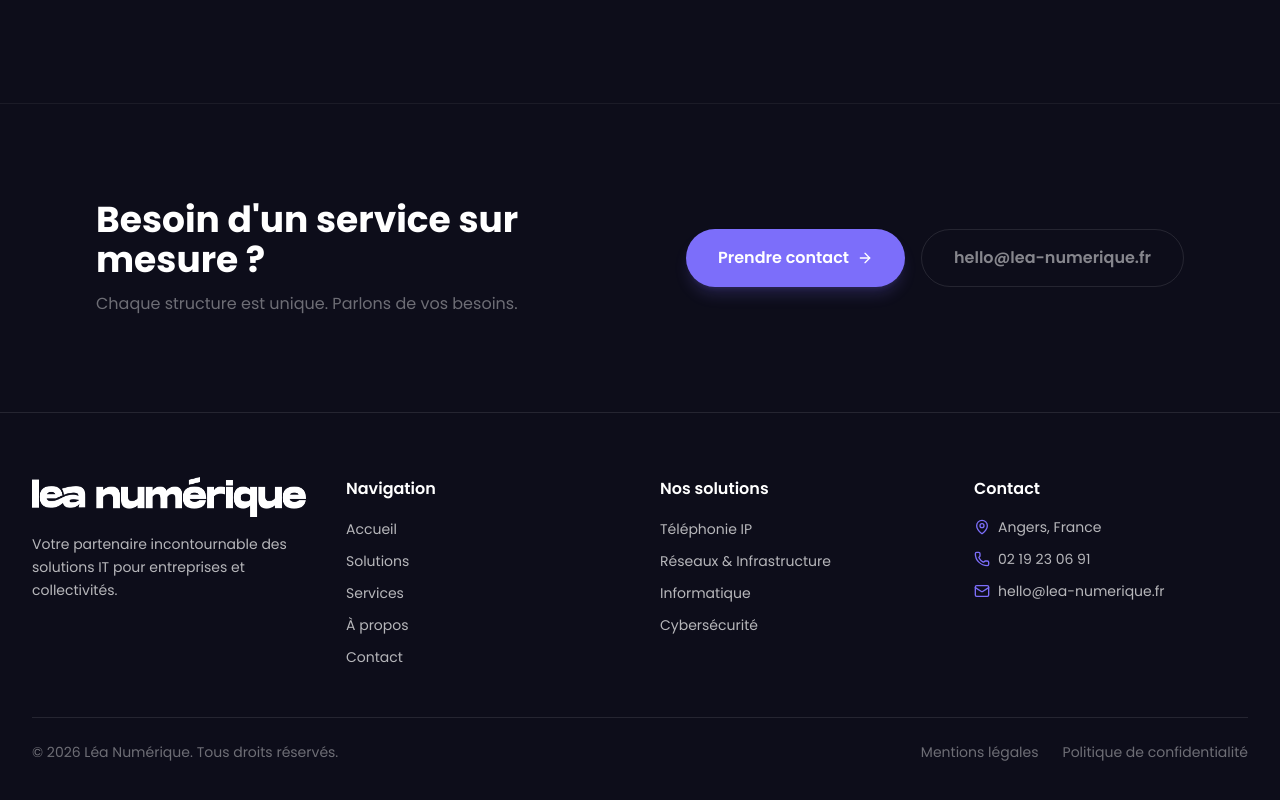
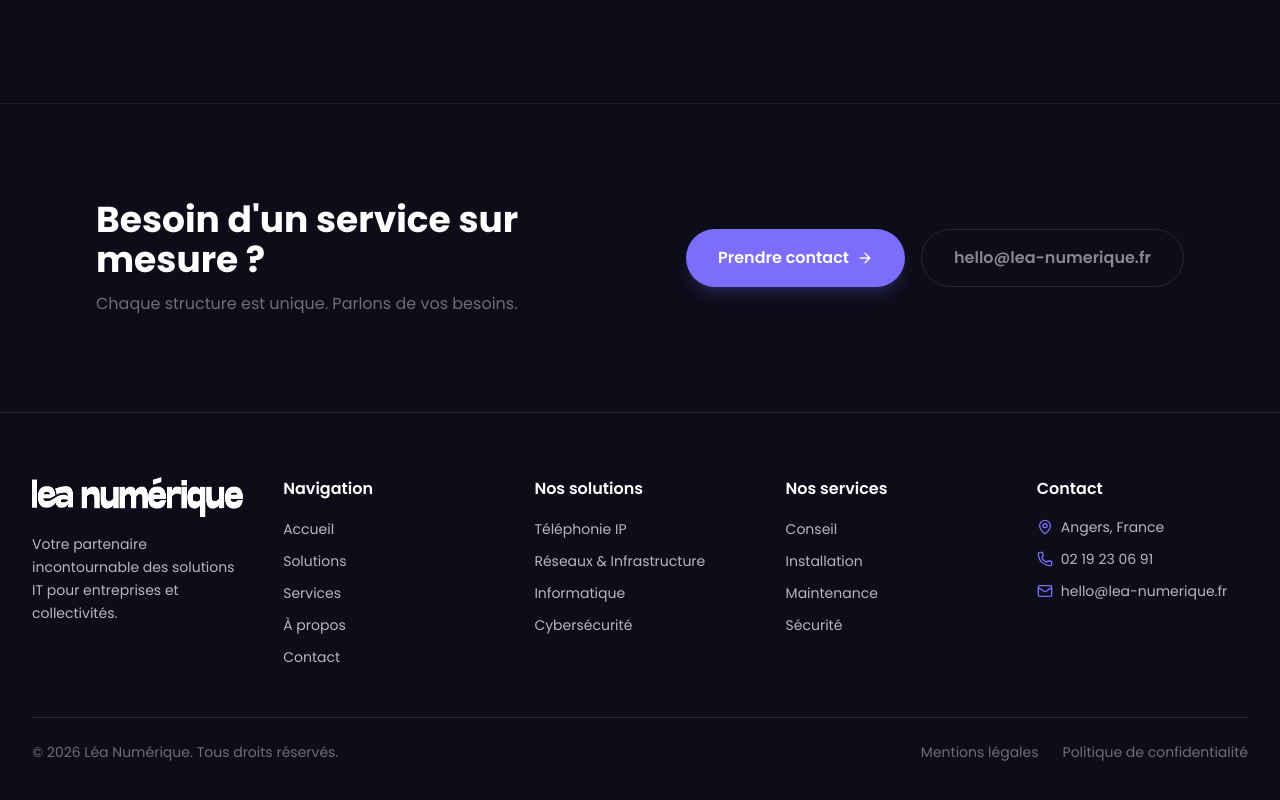
Before and after one commit to Quentindurant/Lea-Numerique, a Next.js app: page /services in a window 1280 px wide. Shown: the part 3588-4388 px from the top of the page. Built offline with nearby package versions, Linux system fonts and the light colour scheme.

Commit message:
fix footer redirection

```diff
--- a/src/app/services/page.tsx
+++ b/src/app/services/page.tsx
@@ -16,6 +16,7 @@ const services = [
 
   {
     id: "01",
+    slug: "conseil",
     Icon: MessageSquare,
     title: "Conseil & Accompagnement",
     tagline: "Des choix éclairés pour votre organisation.",
@@ -33,6 +34,7 @@ const services = [
   },
   {
     id: "02",
+    slug: "installation",
     Icon: Wrench,
     title: "Installation & Déploiement",
     tagline: "On s'occupe de tout, du câble au cloud.",
@@ -50,6 +52,7 @@ const services = [
   },
     {
     id: "03",
+    slug: "maintenance",
     Icon: Cpu,
     title: "Maintenance & Support",
     tagline: "Réactif quand vous en avez besoin.",
@@ -67,6 +70,7 @@ const services = [
   },
   {
     id: "04",
+    slug: "securite",
     Icon: ShieldCheck,
     title: "Sécurité & Protection",
     tagline: "Votre sécurité n'est pas négociable.",
@@ -115,7 +119,7 @@ export default function Services() {
         const { Icon } = service;
         const isEven = index % 2 === 0;
         return (
-          <div key={service.id} className="border-t border-white/[0.06]">
+          <div key={service.id} id={service.slug} className="border-t border-white/[0.06] scroll-mt-24">
             <div className="max-w-6xl mx-auto px-6 lg:px-8 py-20 lg:py-28">
               <div
                 className={`grid grid-cols-1 lg:grid-cols-2 gap-16 items-center ${
--- a/src/app/solutions/page.tsx
+++ b/src/app/solutions/page.tsx
@@ -9,9 +9,10 @@ export const metadata: Metadata = {
   description: "Nos solutions IT : téléphonie IP, réseaux & infrastructure, informatique et cybersécurité.",
 };
 
-const solutions: { id: string; title: string; subtitle: string; icon: LucideIcon; image: string; description: string; features: string[]; partners: string[] }[] = [
+const solutions: { id: string; slug: string; title: string; subtitle: string; icon: LucideIcon; image: string; description: string; features: string[]; partners: string[] }[] = [
   {
     id: "01",
+    slug: "telephonie",
     title: "Téléphonie IP",
     subtitle: "Communiquez sans limites",
     icon: PhoneCall,
@@ -30,6 +31,7 @@ const solutions: { id: string; title: string; subtitle: string; icon: LucideIcon
   },
   {
     id: "02",
+    slug: "reseaux",
     title: "Réseaux & Infrastructure",
     subtitle: "Connectez, sécurisez, performez",
     icon: Network,
@@ -48,6 +50,7 @@ const solutions: { id: string; title: string; subtitle: string; icon: LucideIcon
   },
   {
     id: "03",
+    slug: "informatique",
     title: "Informatique",
     subtitle: "Des outils fiables pour vos équipes",
     icon: Laptop,
@@ -66,6 +69,7 @@ const solutions: { id: string; title: string; subtitle: string; icon: LucideIcon
   },
   {
     id: "04",
+    slug: "cybersecurite",
     title: "Cybersécurité",
     subtitle: "Protégez ce qui compte vraiment",
     icon: ShieldCheck,
@@ -112,7 +116,7 @@ export default function Solutions() {
 
       {/* Solutions — sections aérées */}
       {solutions.map((solution, index) => (
-        <div key={solution.id} className="border-t border-white/[0.06]">
+        <div key={solution.id} id={solution.slug} className="border-t border-white/[0.06] scroll-mt-24">
           <div className="max-w-6xl mx-auto px-6 lg:px-8 py-24 lg:py-32">
             <div className={`grid grid-cols-1 lg:grid-cols-2 gap-16 lg:gap-24 items-center ${index % 2 !== 0 ? "lg:[&>*:first-child]:order-2" : ""}`}>
 
--- a/src/components/Footer.tsx
+++ b/src/components/Footer.tsx
@@ -6,7 +6,7 @@ export default function Footer() {
   return (
     <footer className="bg-[#0D0D1A] border-t border-white/10">
       <div className="max-w-7xl mx-auto px-4 sm:px-6 lg:px-8 py-16">
-        <div className="grid grid-cols-1 md:grid-cols-4 gap-10">
+        <div className="grid grid-cols-1 sm:grid-cols-2 lg:grid-cols-5 gap-10">
           {/* Brand */}
           <div className="md:col-span-1">
             <Image
@@ -49,13 +49,39 @@ export default function Footer() {
           <div>
             <h3 className="text-white font-semibold mb-4">Nos solutions</h3>
             <ul className="space-y-2">
-              {["Téléphonie IP", "Réseaux & Infrastructure", "Informatique", "Cybersécurité"].map((item) => (
-                <li key={item}>
+              {[
+                { href: "/solutions#telephonie", label: "Téléphonie IP" },
+                { href: "/solutions#reseaux", label: "Réseaux & Infrastructure" },
+                { href: "/solutions#informatique", label: "Informatique" },
+                { href: "/solutions#cybersecurite", label: "Cybersécurité" },
+              ].map((link) => (
+                <li key={link.href}>
                   <Link
-                    href="/solutions"
+                    href={link.href}
                     className="text-white/70 hover:text-[#7C6EFA] text-sm transition-colors"
                   >
-                    {item}
+                    {link.label}
+                  </Link>
+                </li>
+              ))}
+            </ul>
+          </div>
+          {/* Services */}
+          <div>
+            <h3 className="text-white font-semibold mb-4">Nos services</h3>
+            <ul className="space-y-2">
+              {[
+                { href: "/services#conseil", label: "Conseil" },
+                { href: "/services#installation", label: "Installation" },
+                { href: "/services#maintenance", label: "Maintenance" },
+                { href: "/services#securite", label: "Sécurité" },
+              ].map((link) => (
+                <li key={link.href}>
+                  <Link
+                    href={link.href}
+                    className="text-white/70 hover:text-[#7C6EFA] text-sm transition-colors"
+                  >
+                    {link.label}
                   </Link>
                 </li>
               ))}
--- a/src/components/sections/ServiceCards.tsx
+++ b/src/components/sections/ServiceCards.tsx
@@ -6,9 +6,10 @@ import { PhoneCall, Network, Laptop, ShieldCheck, ArrowRight } from "lucide-reac
 import type { LucideIcon } from "lucide-react";
 import { useScrollReveal } from "@/hooks/useScrollReveal";
 
-const solutions: { title: string; description: string; image: string; icon: LucideIcon; features: string[] }[] = [
+const solutions: { title: string; slug: string; description: string; image: string; icon: LucideIcon; features: string[] }[] = [
   {
     title: "Téléphonie",
+    slug: "telephonie",
     description:
       "Terminaux fixes, sans fil et répondants aux exigences de mobilité ou télétravail.",
     image: "/images/téléphonie.jpg",
@@ -17,6 +18,7 @@ const solutions: { title: string; description: string; image: string; icon: Luci
   },
   {
     title: "Réseau",
+    slug: "reseaux",
     description:
       "Tous les équipements pour une connectivité optimale.",
     image: "/images/réseau.jpg",
@@ -25,6 +27,7 @@ const solutions: { title: string; description: string; image: string; icon: Luci
   },
   {
     title: "Informatique",
+    slug: "informatique",
     description:
       "Ordinateurs, périphériques, accessoires adaptés à vos besoins.",
     image: "/images/informatique.png",
@@ -33,6 +36,7 @@ const solutions: { title: string; description: string; image: string; icon: Luci
   },
   {
     title: "Cybersécurité",
+    slug: "cybersecurite",
     description:
       "Solutions avancées pour protéger votre entreprise.",
     image: "/images/cyber.jpg",
@@ -95,7 +99,7 @@ export default function ServiceCards() {
                   ))}
                 </ul>
                 <Link
-                  href={`/solutions#${solution.title}`}
+                  href={`/solutions#${solution.slug}`}
                   className="inline-flex items-center gap-2 text-[#7C6EFA] text-sm font-semibold hover:gap-3 transition-all"
                 >
                   En savoir plus <ArrowRight className="w-3 h-3" />
```
